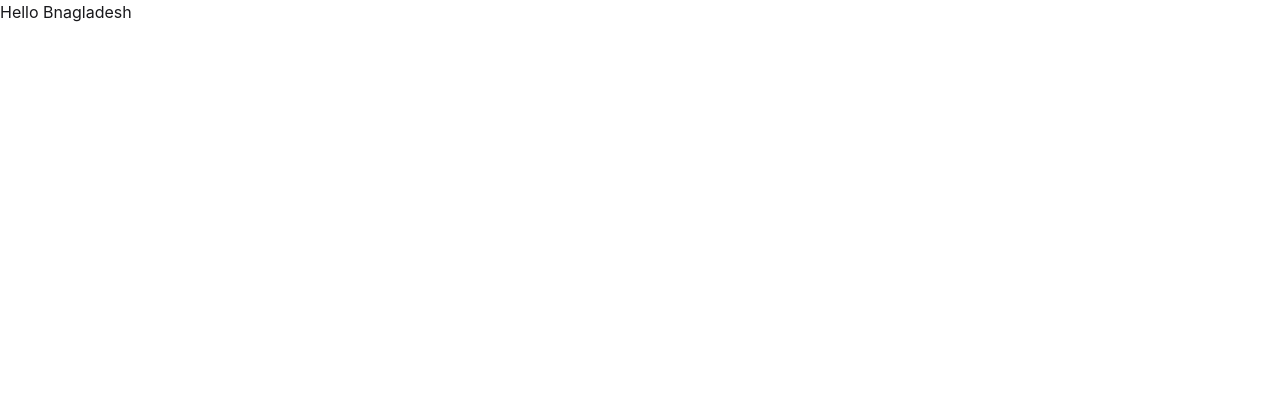
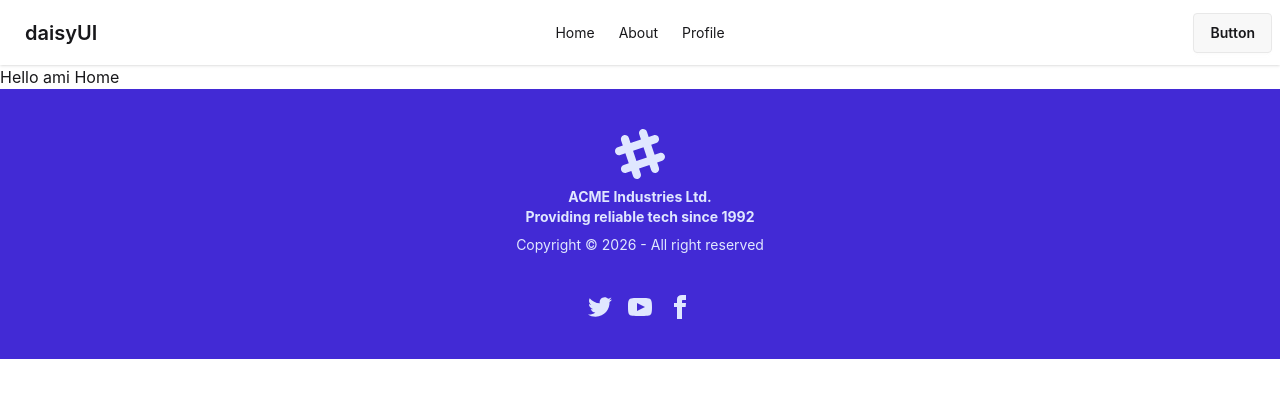
Before and after one commit to sajjadursohag/Book-Vibe, a React (Vite) app: page / in a window 1280 px wide. Shown: the top 398 px of the page. Built offline with nearby package versions, Linux system fonts and the light colour scheme.

Commit message:
added navbar for book vibe

```diff
--- /dev/null
+++ b/src/Routes/Routes.jsx
@@ -0,0 +1,21 @@
+import React, { Component } from "react";
+import { createBrowserRouter } from "react-router";
+import Root from "../pages/Root/Root";
+import ErrorPage from "../pages/ErrorPage/ErrorPage";
+import Home from "../pages/Home/Home";
+
+export const router = createBrowserRouter([
+  {
+    path: "/",
+    Component: Root,
+    errorElement: <ErrorPage></ErrorPage>,
+    children: [
+      {
+        index: true,
+        path: "/",
+        Component: Home
+      },
+
+    ]
+  },
+]);
--- /dev/null
+++ b/src/components/Footer/Footer.jsx
@@ -0,0 +1,69 @@
+import React from "react";
+
+const Footer = () => {
+  return (
+    <footer className="footer footer-horizontal footer-center bg-primary text-primary-content p-10">
+      <aside>
+        <svg
+          width="50"
+          height="50"
+          viewBox="0 0 24 24"
+          xmlns="http://www.w3.org/2000/svg"
+          fillRule="evenodd"
+          clipRule="evenodd"
+          className="inline-block fill-current"
+        >
+          <path d="M22.672 15.226l-2.432.811.841 2.515c.33 1.019-.209 2.127-1.23 2.456-1.15.325-2.148-.321-2.463-1.226l-.84-2.518-5.013 1.677.84 2.517c.391 1.203-.434 2.542-1.831 2.542-.88 0-1.601-.564-1.86-1.314l-.842-2.516-2.431.809c-1.135.328-2.145-.317-2.463-1.229-.329-1.018.211-2.127 1.231-2.456l2.432-.809-1.621-4.823-2.432.808c-1.355.384-2.558-.59-2.558-1.839 0-.817.509-1.582 1.327-1.846l2.433-.809-.842-2.515c-.33-1.02.211-2.129 1.232-2.458 1.02-.329 2.13.209 2.461 1.229l.842 2.515 5.011-1.677-.839-2.517c-.403-1.238.484-2.553 1.843-2.553.819 0 1.585.509 1.85 1.326l.841 2.517 2.431-.81c1.02-.33 2.131.211 2.461 1.229.332 1.018-.21 2.126-1.23 2.456l-2.433.809 1.622 4.823 2.433-.809c1.242-.401 2.557.484 2.557 1.838 0 .819-.51 1.583-1.328 1.847m-8.992-6.428l-5.01 1.675 1.619 4.828 5.011-1.674-1.62-4.829z"></path>
+        </svg>
+        <p className="font-bold">
+          ACME Industries Ltd.
+          <br />
+          Providing reliable tech since 1992
+        </p>
+        <p>Copyright © {new Date().getFullYear()} - All right reserved</p>
+      </aside>
+      <nav>
+        <div className="grid grid-flow-col gap-4">
+          <a>
+            <svg
+              aria-label="Twitter"
+              xmlns="http://www.w3.org/2000/svg"
+              width="24"
+              height="24"
+              viewBox="0 0 24 24"
+              className="fill-current"
+            >
+              <path d="M24 4.557c-.883.392-1.832.656-2.828.775 1.017-.609 1.798-1.574 2.165-2.724-.951.564-2.005.974-3.127 1.195-.897-.957-2.178-1.555-3.594-1.555-3.179 0-5.515 2.966-4.797 6.045-4.091-.205-7.719-2.165-10.148-5.144-1.29 2.213-.669 5.108 1.523 6.574-.806-.026-1.566-.247-2.229-.616-.054 2.281 1.581 4.415 3.949 4.89-.693.188-1.452.232-2.224.084.626 1.956 2.444 3.379 4.6 3.419-2.07 1.623-4.678 2.348-7.29 2.04 2.179 1.397 4.768 2.212 7.548 2.212 9.142 0 14.307-7.721 13.995-14.646.962-.695 1.797-1.562 2.457-2.549z"></path>
+            </svg>
+          </a>
+          <a>
+            <svg
+              aria-label="YouTube"
+              xmlns="http://www.w3.org/2000/svg"
+              width="24"
+              height="24"
+              viewBox="0 0 24 24"
+              className="fill-current"
+            >
+              <path d="M19.615 3.184c-3.604-.246-11.631-.245-15.23 0-3.897.266-4.356 2.62-4.385 8.816.029 6.185.484 8.549 4.385 8.816 3.6.245 11.626.246 15.23 0 3.897-.266 4.356-2.62 4.385-8.816-.029-6.185-.484-8.549-4.385-8.816zm-10.615 12.816v-8l8 3.993-8 4.007z"></path>
+            </svg>
+          </a>
+          <a>
+            <svg
+              aria-label="Facebook"
+              xmlns="http://www.w3.org/2000/svg"
+              width="24"
+              height="24"
+              viewBox="0 0 24 24"
+              className="fill-current"
+            >
+              <path d="M9 8h-3v4h3v12h5v-12h3.642l.358-4h-4v-1.667c0-.955.192-1.333 1.115-1.333h2.885v-5h-3.808c-3.596 0-5.192 1.583-5.192 4.615v3.385z"></path>
+            </svg>
+          </a>
+        </div>
+      </nav>
+    </footer>
+  );
+};
+
+export default Footer;
--- /dev/null
+++ b/src/components/Header/Header.jsx
@@ -0,0 +1,55 @@
+import React from "react";
+import { Link } from "react-router";
+
+const Header = () => {
+  const links = (
+    <>
+      <li><Link to="/">Home</Link></li>
+      <li><Link to="/about">About</Link></li>
+      <li><Link to="/profile">Profile</Link></li>
+    </>
+  );
+  return (
+    <div className="navbar bg-base-100 shadow-sm">
+      <div className="navbar-start">
+        <div className="dropdown">
+          <div tabIndex={0} role="button" className="btn btn-ghost lg:hidden">
+            <svg
+              aria-label="Menu"
+              xmlns="http://www.w3.org/2000/svg"
+              className="h-5 w-5"
+              fill="none"
+              viewBox="0 0 24 24"
+              stroke="currentColor"
+            >
+              {" "}
+              <path
+                strokeLinecap="round"
+                strokeLinejoin="round"
+                strokeWidth="2"
+                d="M4 6h16M4 12h8m-8 6h16"
+              />{" "}
+            </svg>
+          </div>
+          <ul
+            tabIndex={-1}
+            className="menu menu-sm dropdown-content bg-base-100 rounded-box z-1 mt-3 w-52 p-2 shadow"
+          >
+            {links}
+          </ul>
+        </div>
+        <a className="btn btn-ghost text-xl">daisyUI</a>
+      </div>
+      <div className="navbar-center hidden lg:flex">
+        <ul className="menu menu-horizontal px-1">
+          {links}
+        </ul>
+      </div>
+      <div className="navbar-end">
+        <a className="btn">Button</a>
+      </div>
+    </div>
+  );
+};
+
+export default Header;
--- /dev/null
+++ b/src/pages/ErrorPage/ErrorPage.jsx
@@ -0,0 +1,11 @@
+import React from 'react'
+
+const ErrorPage = () => {
+  return (
+    <div>
+      <h2>Page Not Found</h2>
+    </div>
+  )
+}
+
+export default ErrorPage
--- /dev/null
+++ b/src/pages/Home/Home.jsx
@@ -0,0 +1,11 @@
+import React from 'react'
+
+const Home = () => {
+  return (
+    <div>
+      <h1>Hello ami Home</h1>
+    </div>
+  )
+}
+
+export default Home
--- /dev/null
+++ b/src/pages/Root/Root.jsx
@@ -0,0 +1,16 @@
+import React from "react";
+import { Outlet } from "react-router";
+import Footer from "../../components/Footer/Footer";
+import Header from "../../components/Header/Header";
+
+const Root = () => {
+  return (
+    <div>
+      <Header></Header>
+      <Outlet></Outlet>
+      <Footer></Footer>
+    </div>
+  );
+};
+
+export default Root;
```
Also changed, not shown: src/main.jsx (+2 -8 lines).
